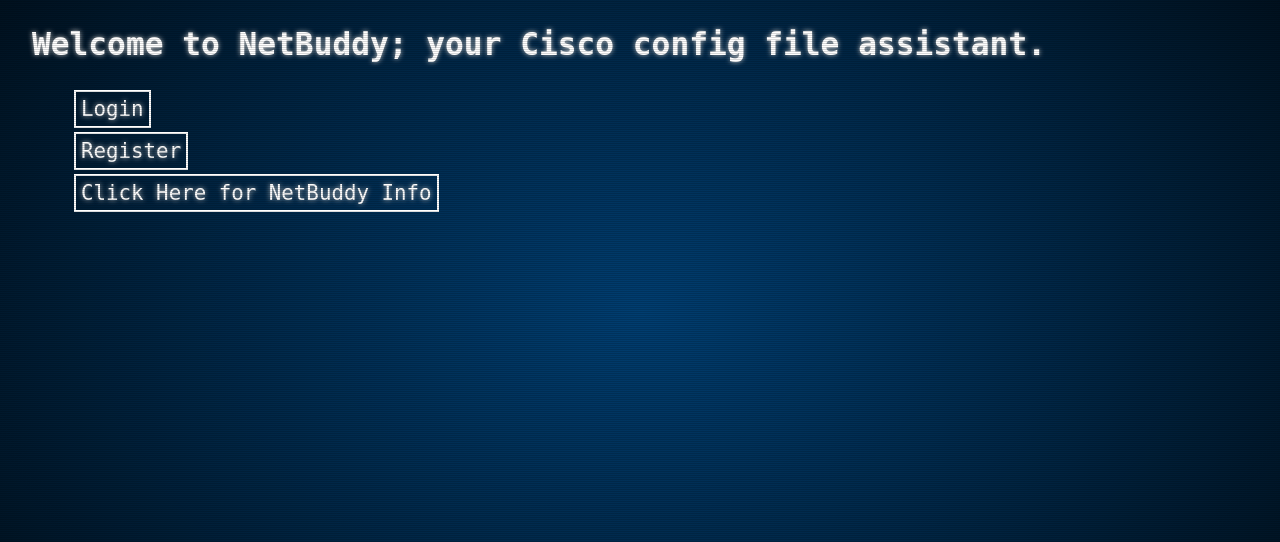
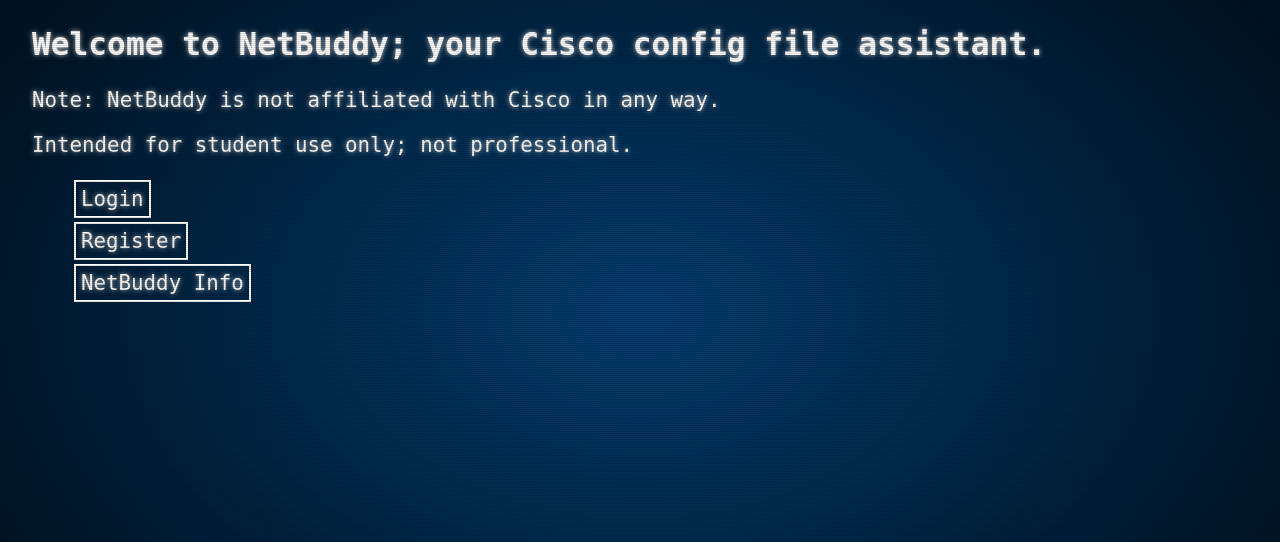
Before and after one commit to treysuiter/net-buddy, a Django app: page / in a window 1280 px wide. Shown: the part 120-662 px from the top of the page. Run offline with Django 3.2, Linux system fonts and the light colour scheme; parts of the project's set-up code (start-up, migrations or seed data) failed here and were passed over.

Commit message:
edit home screen message

```diff
--- a/netbuddyapp/templates/home.html
+++ b/netbuddyapp/templates/home.html
@@ -21,6 +21,8 @@
         <p> Currently Configured TFTP IP: {{ current_netbuddy_user.tftp_ip}}</p>
     {% else %}
     <h2> Welcome to NetBuddy; your Cisco config file assistant.</h2>
+    <p>Note: NetBuddy is not affiliated with Cisco in any way.</p>
+    <p>Intended for student use only; not professional.</p>
      <ul>
         <form action="{% url 'netbuddyapp:login' %}">
         <input type="submit" class="nb-button" value="Login" />
@@ -29,7 +31,7 @@
         <input type="submit" class="nb-button" value="Register" />
         </form>
         <form action='http://github.com/treysuiter/net-buddy/blob/master/README.md' target="_blank">
-        <input type="submit" class="nb-button" value="Click Here for NetBuddy Info" />
+        <input type="submit" class="nb-button" value="NetBuddy Info" />
         </form>
     </ul>
     {% endif %}
```
